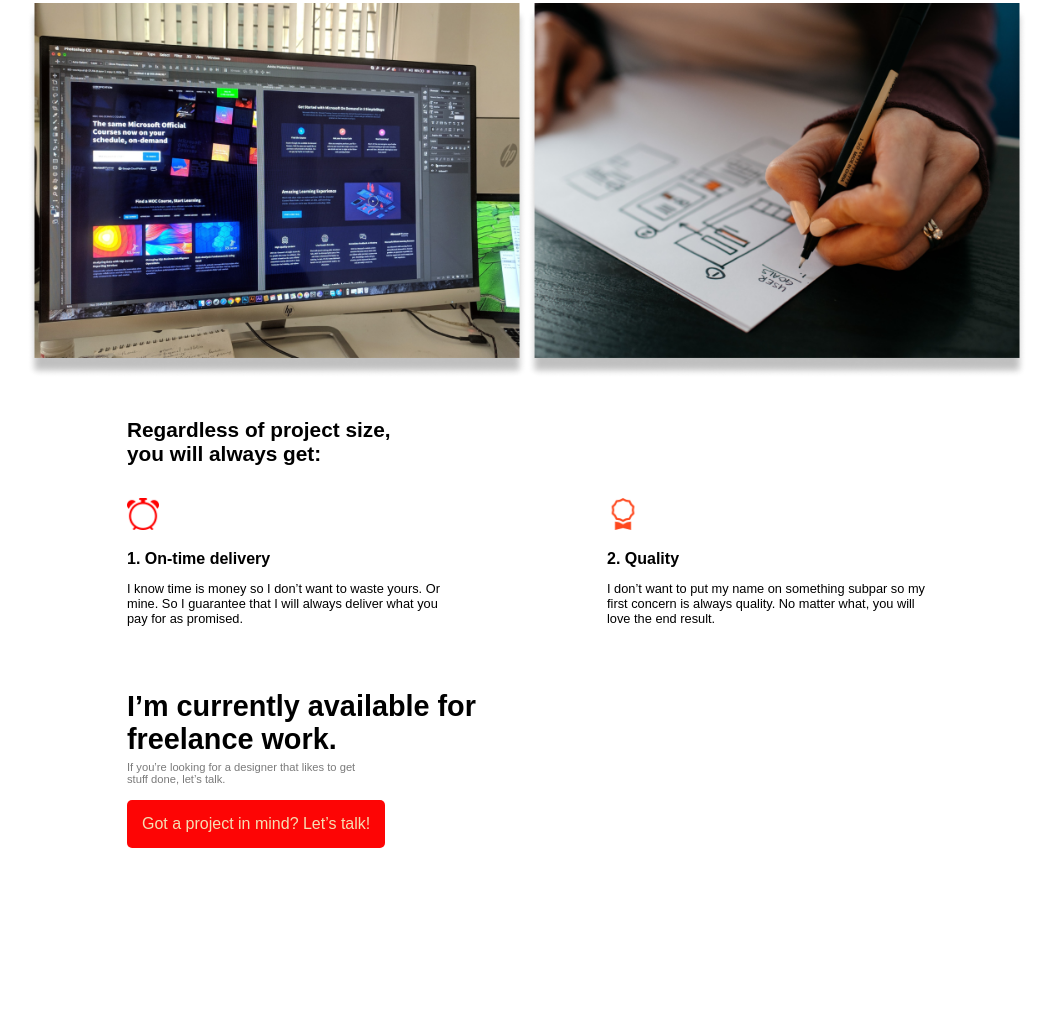
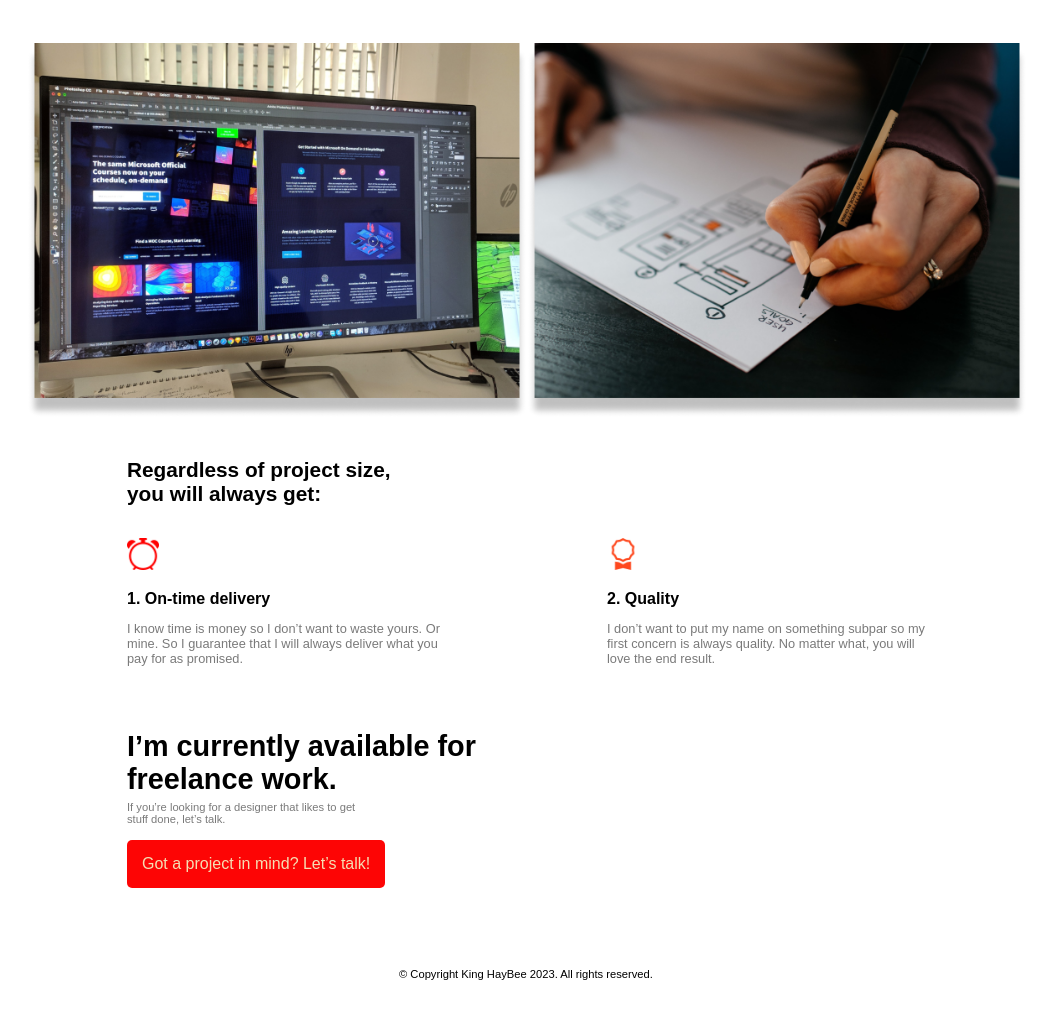
Before and after one commit to Mawzis/haybee-portfolio, a plain HTML site: page index.html in a window 1280 px wide. Shown: the part 416-1434 px from the top of the page, without its empty margins (113-1166 px from the left). Before the commit the page ends 1344 px from the top, so only its background shows below. Drawn offline with Linux system fonts and the light colour scheme.

Commit message:
Added footer and made the nav bar sticky

```diff
--- a/index.html
+++ b/index.html
@@ -7,7 +7,7 @@
         <link rel="stylesheet" href="./style.css">
     </head>
     <body>
-        <div class="container">
+
         <nav>
             <h1 class="haybee">
                 King HayBee
@@ -21,6 +21,7 @@
                 (+234) 9039372778
             </p>
         </nav>
+        <div class="container">
 
 
 
@@ -118,6 +119,13 @@
                         </a>
                     </div>
                 </section>
+
+
+                <footer>
+                    <div class="footer">
+                        &copy; Copyright King HayBee 2023. All rights reserved.
+                    </div>
+                </footer>
             </main>
         </div>
     </body>
--- a/style.css
+++ b/style.css
@@ -20,6 +20,9 @@ nav{
     text-align: center;
     margin-top: 20px;
     position: sticky;
+    top: 0;
+    background-color: white;
+    padding: 20px 50px ;
 }
 
 .haybee{
@@ -48,6 +51,7 @@ nav{
 .experience{
     font-size: .7em;
     margin-top: .5rem;
+    color: rgb(122, 122, 122);
 }
 
 .work-btn{
@@ -113,6 +117,7 @@ nav{
 
 .efficiency-description{
     font-size: .8em;
+    color: rgb(122, 122, 122);
 }
 
 
@@ -146,8 +151,16 @@ nav{
 }
 
 
+        /* ========FOOTER SECTION============= */
+.footer{
+    font-size: .7em;
+    width: 16rem;
+    margin: auto;
+    margin-bottom: 3rem;
+}
 
 
+/* ======================================MEDIA QUERY================================ */
 
 @media screen and (min-width:768px){
     nav{
```
Lines whose indentation alone changed are shown as unchanged.
